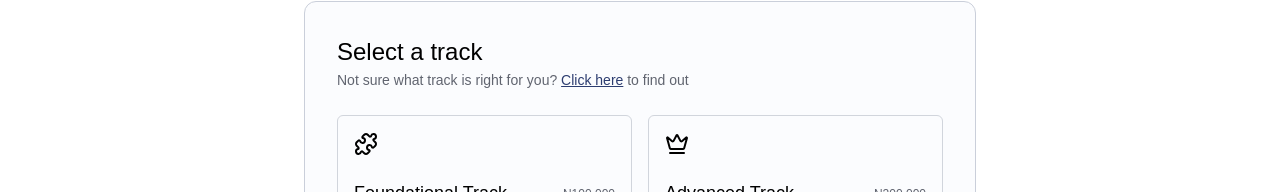
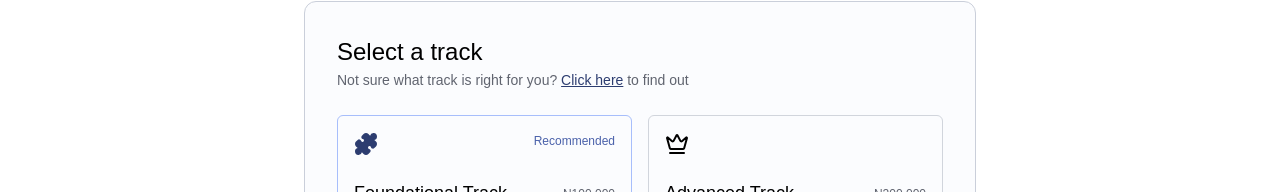
Before and after one commit to Afolabi-Ridwan/fees, a React (Vite) app: page /registration-page in a window 1280 px wide. Shown: the part 760-952 px from the top of the page. Built offline with nearby package versions, Linux system fonts and the light colour scheme.

Commit message:
ui: correction on the registration form

```diff
--- a/src/pages/Forms/FormTemplate.tsx
+++ b/src/pages/Forms/FormTemplate.tsx
@@ -28,9 +28,7 @@ const FormTemplate = ({ heading, formType, formData, setFormData }: {
     setFormData: React.Dispatch<React.SetStateAction<formDataType>>
 }) => {
 
-    const navigate = useNavigate()
-
-
+    const navigate = useNavigate();
 
 
     const handleChange = (e: React.ChangeEvent<HTMLInputElement | HTMLSelectElement>) => {
@@ -205,18 +203,23 @@ const FormTemplate = ({ heading, formType, formData, setFormData }: {
                             <p className=" mb-6 text-[14px] text-gray">Not sure what track is right for you? <span className="text-deepBlue underline cursor-pointer">Click here</span> to find out</p>
                             <div className="grid sm:grid-cols-2 gap-4">
                                 {[
-                                    { label: "Foundational Track", price: "₦100,000", value: "Foundational", icon: <Puzzle /> },
-                                    { label: "Advanced Track", price: "₦200,000", value: "Advanced", icon: <Crown /> }
+                                    { label: "Foundational Track", price: "₦100,000", value: "Foundational", recommended: true },
+                                    { label: "Advanced Track", price: "₦200,000", value: "Advanced" }
                                 ].map((track) => (
                                     <button
                                         key={track.value}
                                         type="button"
-                                        className={`border border-[1.5px] rounded-md p-4 text-center cursor-pointer hover:bg-blueOnAccordion ${formData.track === track.value ? "border-blueOnAccordion" : "border-gray-300"
+                                        className={`border border-[1.5px] rounded-md p-4 text-center cursor-pointer hover:border-blueOnAccordion ${formData.track === track.value ? "border-blueOnAccordion" : "border-gray-300"
                                             }`}
                                         onClick={() => setFormData({ ...formData, track: track.value })}
                                     >
-                                        <div className={`text-[24px]  ${formData.track === track.value && "text-deepBlue"}`}>
-                                            {track.icon}
+                                        <div className="flex justify-between">
+                                            <span className={`text-[24px]  ${formData.track === track.value && "text-deepBlue"}`}>
+                                                {track.value === "Foundational" ?
+                                                    <Puzzle fill={`${formData.track === track.value ? "#2d3d70" : "transparent"}`} />
+                                                    : <Crown fill={`${formData.track === track.value ? "#2d3d70" : "transparent"}`} />}
+                                            </span>
+                                            <p className="text-[12px] text-slateBlue font-[500]">{track.recommended && "Recommended"}</p>
                                         </div>
                                         <div className="flex items-center justify-between mt-6">
                                             <span className="block font-medium text-[18px]">{track.label}</span>
--- a/src/pages/Forms/Registration/Registration.tsx
+++ b/src/pages/Forms/Registration/Registration.tsx
@@ -22,7 +22,7 @@ const RegistrationForm = () => {
         phone: "",
         countryCode: "NG",
         country: "NG",
-        track: "",
+        track: "Foundational",
         termsAccepted: false,
     });
 
--- a/src/pages/Home/QuizModal/QuizModal.tsx
+++ b/src/pages/Home/QuizModal/QuizModal.tsx
@@ -17,6 +17,16 @@ const QuizModal: React.FC = () => {
     const navigate = useNavigate();
     const isMobile = useIsMobile();
     const { modalState, modalStateHandler } = useModalStateContext();
+    useEffect(() => {
+        document.body.style.overflow = modalState ? "hidden" : "auto";
+        if (modalState) {
+
+            setDirection(1); // Reset to forward direction when modal opens
+        }
+        return () => {
+            document.body.style.overflow = "auto";
+        };
+    }, [modalState]);
 
     useEffect(() => {
         document.body.style.overflow = modalState ? "hidden" : "auto";
@@ -59,6 +69,8 @@ const QuizModal: React.FC = () => {
         }, 3000);
     };
 
+
+
     return (
         <div id="quiz-modal">
             {isMobile ? <PagesHeader currentPage={"Quiz"} /> : ""}
@@ -95,12 +107,21 @@ const QuizModal: React.FC = () => {
                                         <LoaderModal isOpen={isSubmitting} />
                                     ) : (
                                         <motion.div
-                                            key={currentQuestion}
-                                            initial={{ x: direction === 1 ? "100%" : "-100%", opacity: 0 }}
-                                            animate={{ x: "0%", opacity: 1 }}
-                                            exit={{ x: direction === 1 ? "-100%" : "100%", opacity: 0 }}
-                                            transition={{ duration: 0.5, ease: "easeInOut" }}
-                                        >
+    key={currentQuestion}
+    initial={{
+        x: direction === -1 ? "-100%" : "100%",  // Always enter from right unless going back
+        opacity: 0
+    }}
+    animate={{
+        x: "0%",
+        opacity: 1
+    }}
+    exit={{
+        x: direction === -1 ? "100%" : "-100%",  // Exit opposite to entry
+        opacity: 0
+    }}
+    transition={{ duration: 0.5, ease: "easeInOut" }}
+>
                                             <h2 className="flex max-sm:flex-col font-semibold text-[#60646f] items-start">
                                                 <span className="text-[18px] flex items-center min-w-[40px] justify-between mr-4 flex-shrink-0">
                                                     <span>{`0${currentQuestion + 1}`}</span>
```
